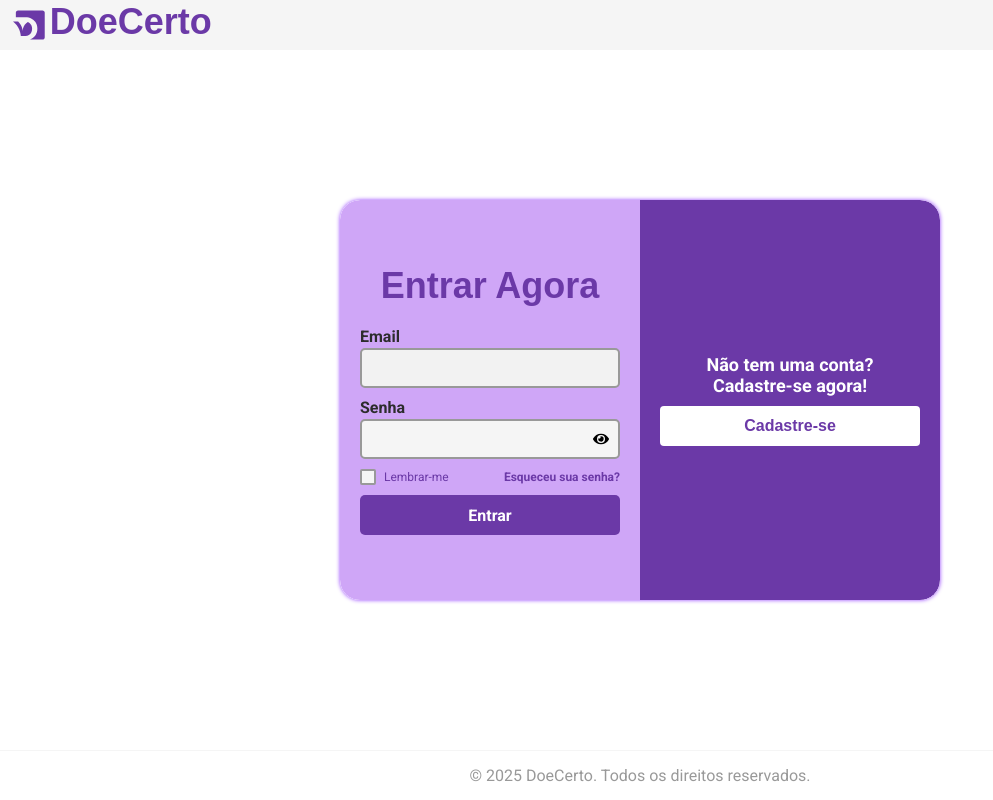
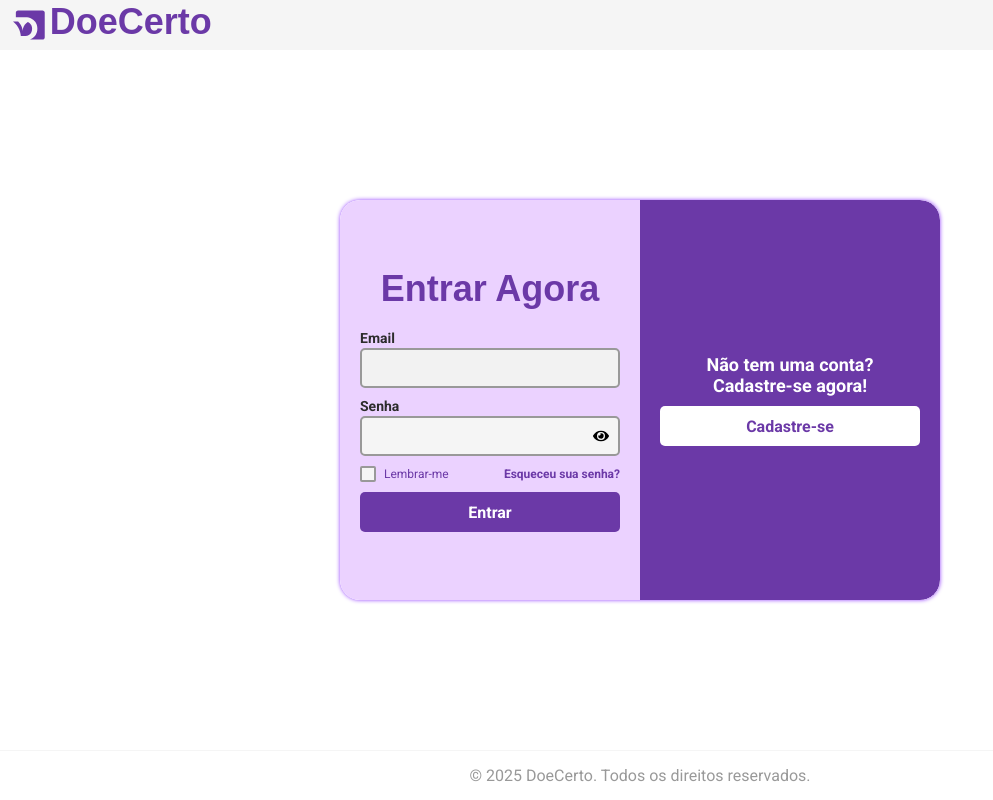
Before and after one commit to feliperasilva/DoeCerto, a Next.js app in the folder frontend/: page /login in a window 1280 px wide. Shown: the whole page, without its empty margins (0-993 px from the left). Built offline with nearby package versions, Linux system fonts and the light colour scheme; a web font is replaced by a local one.

Commit message:
feat: implement secondary button variant and UI improvements

```diff
--- a/frontend/components/specific/LoginCard/LoginCard.tsx
+++ b/frontend/components/specific/LoginCard/LoginCard.tsx
@@ -34,7 +34,13 @@ export default function LoginCard() {
         <p className={styles.cadastroMessage}>
           Não tem uma conta? <br /> Cadastre-se agora!
         </p>
-        <button className={styles.cadastroButton}>Cadastre-se</button>
+        <Button
+          className={styles.cadastroButton}
+          size="fullWidth"
+          variant="secondary"
+        >
+          Cadastre-se
+        </Button>
       </div>
     </div>
   );
--- a/frontend/components/ui/Button/Button.module.css
+++ b/frontend/components/ui/Button/Button.module.css
@@ -14,6 +14,11 @@
   transition: color 0.1s ease, background-color 0.1s ease, transform 0.1s ease;
 }
 
+.button span {
+  position: relative;
+  z-index: 2;
+}
+
 .button::before {
   content: "";
   position: absolute;
@@ -21,14 +26,9 @@
   left: 0;
   height: 100%;
   width: 0;
-  background: rgba(255, 255, 255, 0.1);
+  background: var(--color-accent);
   transition: width 0.2s ease;
   z-index: 1;
-}
-
-.button span {
-  position: relative;
-  z-index: 2;
 }
 
 .button:hover {
@@ -68,3 +68,35 @@
   cursor: not-allowed;
   pointer-events: none;
 }
+
+/* variant secondary */
+
+.secondary {
+  background-color: var(--color-background);
+  color: var(--color-primary);
+}
+
+.secondary::before {
+  content: "";
+  position: absolute;
+  top: 0;
+  left: 0;
+  height: 100%;
+  width: 0;
+  background: var(--color-secondary);
+  transition: width 0.2s ease;
+  z-index: 1;
+}
+
+.secondary span {
+  position: relative;
+  z-index: 2;
+}
+
+.secondary:hover {
+  transform: scale(1.05);
+}
+
+.secondary:hover::before {
+  width: 100%;
+}
--- a/frontend/components/ui/Button/Button.tsx
+++ b/frontend/components/ui/Button/Button.tsx
@@ -11,10 +11,12 @@ export default function Button({
   type = "button",
   className = "",
   disabled = false,
+  variant = "primary",
 }: ButtonProps) {
   const classNames = [
     styles.button,
     styles[size],
+    styles[variant],
     className,
     disabled ? styles.disabled : "",
   ]
@@ -41,7 +43,7 @@ export default function Button({
       onClick={onClick}
       disabled={disabled}
     >
-      {children}
+      <span className={styles.buttonContent}>{children}</span>
     </button>
   );
 }
--- a/frontend/components/ui/Checkbox/Checkbox.module.css
+++ b/frontend/components/ui/Checkbox/Checkbox.module.css
@@ -33,7 +33,7 @@
 }
 
 .checkboxContainerLabel:hover .customCheckbox {
-  border-color: var(--color-accent);
+  border-color: var(--color-contrast);
   transform: scale(1.1);
   box-shadow: 0 0 6px rgba(0, 0, 0, 0.1);
   filter: brightness(1.1);
--- a/frontend/components/ui/Input/Input.module.css
+++ b/frontend/components/ui/Input/Input.module.css
@@ -6,7 +6,7 @@
 
 .inputLabel {
   margin-bottom: 2px;
-  font-size: 16px;
+  font-size: 14px;
   font-weight: 700;
   color: var(--color-contrast);
   transition: color 0.2s ease, font-size 0.2s ease;
@@ -39,7 +39,7 @@
 
 .inputContainer:focus-within .inputLabel {
   color: var(--color-accent);
-  font-size: 14px;
+  font-size: 16px;
 }
 
 .input[type="email"] {
--- a/frontend/components/ui/InputPassword/InputPassword.module.css
+++ b/frontend/components/ui/InputPassword/InputPassword.module.css
@@ -6,7 +6,7 @@
 
 .inputLabel {
   margin-bottom: 2px;
-  font-size: 16px;
+  font-size: 14px;
   font-weight: 700;
   color: var(--color-contrast);
   text-align: start;
@@ -42,7 +42,7 @@
 
 .inputContainer:focus-within .inputLabel {
   color: var(--color-accent);
-  font-size: 14px;
+  font-size: 16px;
 }
 
 .input {
--- a/frontend/styles/globals.css
+++ b/frontend/styles/globals.css
@@ -38,7 +38,7 @@ h6,
 
 :root {
   --color-primary: #6b39a7; /* Roxo principal: títulos, botões, ícones */
-  --color-secondary: #cfa6f7; /* Roxo secundário/desbotado: contraste com a primária, hovers */
+  --color-secondary: #ebd2ff; /* Roxo secundário/desbotado: contraste com a primária, hovers */
   --color-accent: #9540ff; /* Roxo vibrante: hovers quando o primário está em destaque sobre secundário */
   --color-surface: #f5f5f5; /* Fundo elevado: headers, cards, seções destacadas */
   --color-neutral: #999999; /* Cinza claro: elementos não focados, bordas, ícones de baixo contraste */
--- a/frontend/types/button-props.ts
+++ b/frontend/types/button-props.ts
@@ -1,4 +1,6 @@
 type ButtonSize = "small" | "medium" | "large" | "fullWidth";
+
+type ButtonVariant = "primary" | "secondary";
 
 export type ButtonProps = {
   children: React.ReactNode;
@@ -6,6 +8,7 @@ export type ButtonProps = {
   href?: string;
   onClick?: () => void;
   type?: "button" | "submit" | "reset";
+  variant?: ButtonVariant;
   className?: string;
   disabled?: boolean;
 };
```
